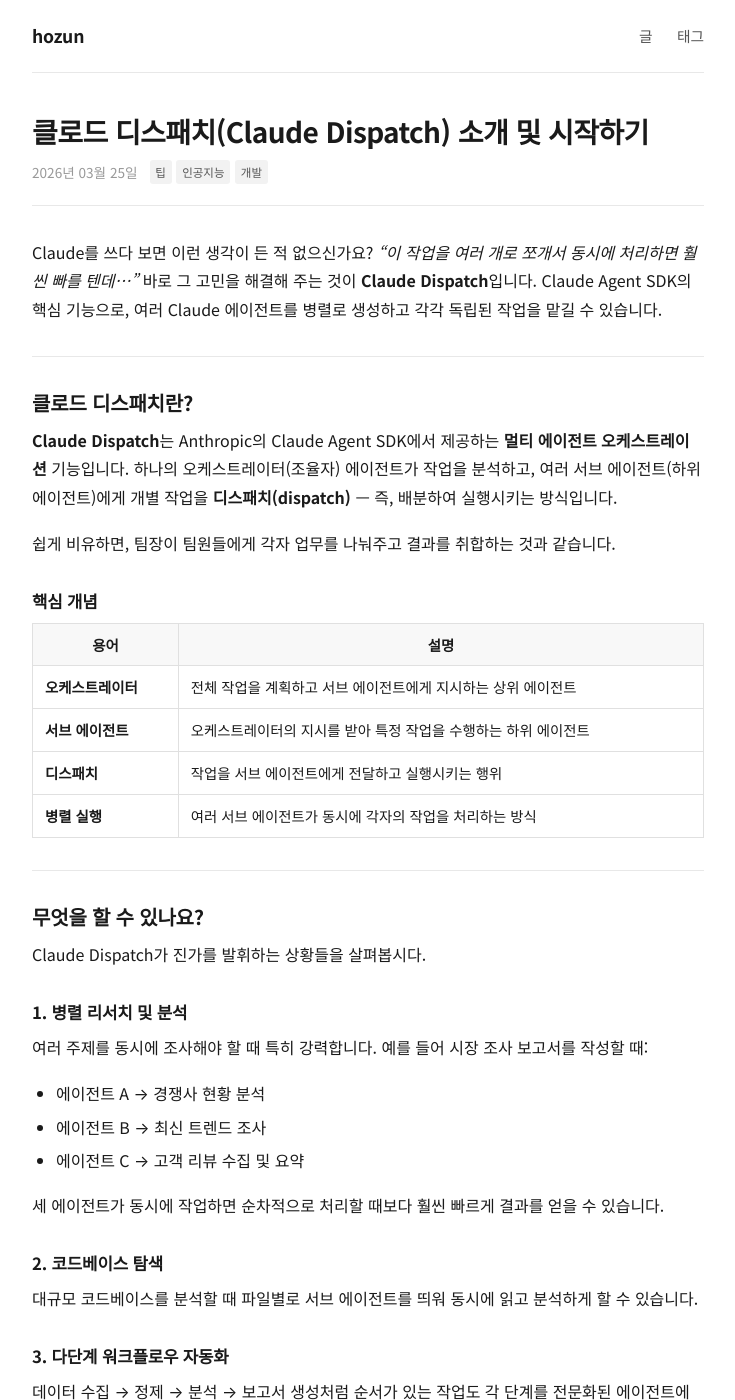
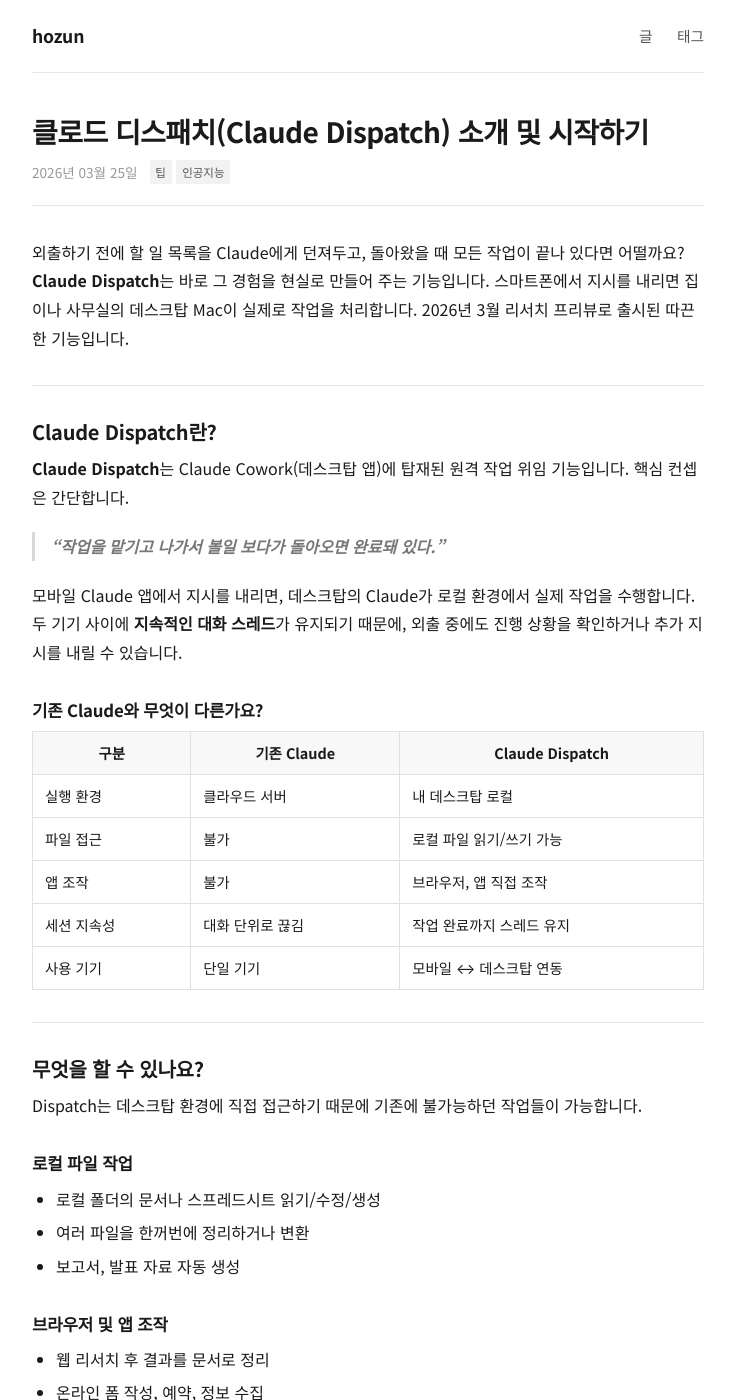
Before and after one commit to hozun/hozun.github.io, a Jekyll site: the page built from _posts/2026-03-25-claude-dispatch-intro.md, in a window 1280 px wide and 1400 px high. Shown: the whole window, without its empty margins (272-1007 px from the left). Built offline with Jekyll 4.4.1, drawn with Linux system fonts in a browser that asks for light colours; some of the changed text lies outside the part shown.

Commit message:
fix: rewrite Claude Dispatch post with correct information
기존 Python 멀티에이전트 SDK 내용을 실제 Claude Dispatch
(Cowork 모바일↔데스크탑 원격 작업 위임 기능)로 완전히 재작성.
태그도 팁, 인공지능으로 업데이트.

Co-Authored-By: Claude Sonnet 4.6 <noreply@anthropic.com>

````diff
--- a/_posts/2026-03-25-claude-dispatch-intro.md
+++ b/_posts/2026-03-25-claude-dispatch-intro.md
@@ -2,306 +2,123 @@
 layout: post
 title: "클로드 디스패치(Claude Dispatch) 소개 및 시작하기"
 date: 2026-03-25 17:00:00 +0900
-tags: [팁, 인공지능, 개발]
-description: "여러 Claude 에이전트를 동시에 실행하는 멀티 에이전트 프레임워크, Claude Dispatch의 개념과 실전 튜토리얼"
+tags: [팁, 인공지능]
+description: "폰에서 지시하면 데스크탑이 알아서 처리한다 — Claude Cowork의 신기능 Dispatch 완벽 정리"
 ---
 
-Claude를 쓰다 보면 이런 생각이 든 적 없으신가요? *"이 작업을 여러 개로 쪼개서 동시에 처리하면 훨씬 빠를 텐데..."* 바로 그 고민을 해결해 주는 것이 **Claude Dispatch**입니다. Claude Agent SDK의 핵심 기능으로, 여러 Claude 에이전트를 병렬로 생성하고 각각 독립된 작업을 맡길 수 있습니다.
+외출하기 전에 할 일 목록을 Claude에게 던져두고, 돌아왔을 때 모든 작업이 끝나 있다면 어떨까요? **Claude Dispatch**는 바로 그 경험을 현실로 만들어 주는 기능입니다. 스마트폰에서 지시를 내리면 집이나 사무실의 데스크탑 Mac이 실제로 작업을 처리합니다. 2026년 3월 리서치 프리뷰로 출시된 따끈한 기능입니다.
 
 ---
 
-## 클로드 디스패치란?
+## Claude Dispatch란?
 
-**Claude Dispatch**는 Anthropic의 Claude Agent SDK에서 제공하는 **멀티 에이전트 오케스트레이션** 기능입니다. 하나의 오케스트레이터(조율자) 에이전트가 작업을 분석하고, 여러 서브 에이전트(하위 에이전트)에게 개별 작업을 **디스패치(dispatch)** — 즉, 배분하여 실행시키는 방식입니다.
+**Claude Dispatch**는 Claude Cowork(데스크탑 앱)에 탑재된 원격 작업 위임 기능입니다. 핵심 컨셉은 간단합니다.
 
-쉽게 비유하면, 팀장이 팀원들에게 각자 업무를 나눠주고 결과를 취합하는 것과 같습니다.
+> **"작업을 맡기고 나가서 볼일 보다가 돌아오면 완료돼 있다."**
 
-### 핵심 개념
+모바일 Claude 앱에서 지시를 내리면, 데스크탑의 Claude가 로컬 환경에서 실제 작업을 수행합니다. 두 기기 사이에 **지속적인 대화 스레드**가 유지되기 때문에, 외출 중에도 진행 상황을 확인하거나 추가 지시를 내릴 수 있습니다.
 
-| 용어 | 설명 |
-|------|------|
-| **오케스트레이터** | 전체 작업을 계획하고 서브 에이전트에게 지시하는 상위 에이전트 |
-| **서브 에이전트** | 오케스트레이터의 지시를 받아 특정 작업을 수행하는 하위 에이전트 |
-| **디스패치** | 작업을 서브 에이전트에게 전달하고 실행시키는 행위 |
-| **병렬 실행** | 여러 서브 에이전트가 동시에 각자의 작업을 처리하는 방식 |
+### 기존 Claude와 무엇이 다른가요?
+
+| 구분 | 기존 Claude | Claude Dispatch |
+|------|------------|-----------------|
+| 실행 환경 | 클라우드 서버 | 내 데스크탑 로컬 |
+| 파일 접근 | 불가 | 로컬 파일 읽기/쓰기 가능 |
+| 앱 조작 | 불가 | 브라우저, 앱 직접 조작 |
+| 세션 지속성 | 대화 단위로 끊김 | 작업 완료까지 스레드 유지 |
+| 사용 기기 | 단일 기기 | 모바일 ↔ 데스크탑 연동 |
 
 ---
 
 ## 무엇을 할 수 있나요?
 
-Claude Dispatch가 진가를 발휘하는 상황들을 살펴봅시다.
+Dispatch는 데스크탑 환경에 직접 접근하기 때문에 기존에 불가능하던 작업들이 가능합니다.
 
-### 1. 병렬 리서치 및 분석
+### 로컬 파일 작업
 
-여러 주제를 동시에 조사해야 할 때 특히 강력합니다. 예를 들어 시장 조사 보고서를 작성할 때:
+- 로컬 폴더의 문서나 스프레드시트 읽기/수정/생성
+- 여러 파일을 한꺼번에 정리하거나 변환
+- 보고서, 발표 자료 자동 생성
 
-- 에이전트 A → 경쟁사 현황 분석
-- 에이전트 B → 최신 트렌드 조사
-- 에이전트 C → 고객 리뷰 수집 및 요약
+### 브라우저 및 앱 조작
 
-세 에이전트가 동시에 작업하면 순차적으로 처리할 때보다 훨씬 빠르게 결과를 얻을 수 있습니다.
+- 웹 리서치 후 결과를 문서로 정리
+- 온라인 폼 작성, 예약, 정보 수집
+- 데스크탑 앱을 직접 실행하여 작업 처리
 
-### 2. 코드베이스 탐색
+### 커넥터 연동
 
-대규모 코드베이스를 분석할 때 파일별로 서브 에이전트를 띄워 동시에 읽고 분석하게 할 수 있습니다.
+Slack, Gmail, Google Drive 등 외부 서비스와 연동하면 활용 범위가 훨씬 넓어집니다.
 
-### 3. 다단계 워크플로우 자동화
+- Slack 메시지 요약 및 답장 초안 작성
+- Gmail 받은편지함 정리 및 중요 메일 분류
+- Google Drive 파일 검색 및 편집
 
-데이터 수집 → 정제 → 분석 → 보고서 생성처럼 순서가 있는 작업도 각 단계를 전문화된 에이전트에게 맡길 수 있습니다.
+### 메모리 기능
 
-### 4. 특화된 에이전트 구성
-
-작업 유형에 따라 각기 다른 역할의 에이전트를 구성할 수 있습니다.
-
-- **검색 전문 에이전트**: 웹 검색 및 정보 수집
-- **코드 전문 에이전트**: 코드 작성 및 리뷰
-- **요약 전문 에이전트**: 긴 문서 요약
+이전 작업의 문맥을 기억하기 때문에 "지난번에 만들었던 보고서 양식 그대로 써줘" 같은 자연스러운 지시도 이해합니다.
 
 ---
 
-## 시작하기 튜토리얼
+## 시작하기 전 확인사항
 
-### 사전 준비
+> **⚠️ 주의:** Dispatch는 현재 리서치 프리뷰 단계입니다. 일부 기능은 변경되거나 제한될 수 있습니다.
 
-Python 환경과 Anthropic SDK가 필요합니다.
+### 필요한 것들
 
-```bash
-pip install anthropic
-```
+| 항목 | 조건 |
+|------|------|
+| **Claude Desktop** | 최신 버전 (macOS 지원, Windows 지원 예정) |
+| **Claude 모바일 앱** | iOS 또는 Android 최신 버전 |
+| **플랜** | Pro 또는 Max (무료 플랜 미지원) |
+| **데스크탑 상태** | 작업 중 활성 상태 유지 (절전 모드 불가) |
 
-환경 변수에 API 키를 설정합니다.
-
-```bash
-export ANTHROPIC_API_KEY="your-api-key-here"
-```
+데스크탑이 절전 모드에 들어가거나 전원이 꺼지면 작업이 중단되니 주의하세요. 장시간 작업을 맡길 때는 전원 설정을 미리 확인하는 것이 좋습니다.
 
 ---
 
-### 기본 구조 이해하기
+## 설정 방법
 
-Claude Dispatch는 `claude-agent-sdk` 또는 Claude API의 tool use 기능을 기반으로 동작합니다. 오케스트레이터 에이전트가 `Agent` 툴을 호출하면 서브 에이전트가 독립적인 컨텍스트에서 실행됩니다.
+### 1단계: Claude Desktop에서 Cowork 열기
 
-```python
-import anthropic
+Claude Desktop 앱을 실행하고 좌측 사이드바에서 **Cowork**를 선택합니다.
 
-client = anthropic.Anthropic()
-```
+### 2단계: Dispatch 시작
+
+Cowork 화면에서 **Dispatch**를 선택한 뒤 **Get started** 버튼을 클릭합니다.
+
+### 3단계: 권한 설정
+
+두 가지 항목을 활성화해야 합니다.
+
+- **파일 접근 권한**: Claude가 로컬 파일을 읽고 쓸 수 있도록 허용
+- **컴퓨터 활성 상태 유지**: 작업 중 절전 모드 방지 토글
+
+> **📌 팁:** 파일 접근 권한은 특정 폴더만 지정할 수 있습니다. 민감한 파일이 있다면 접근을 허용할 폴더 범위를 신중하게 설정하세요.
+
+### 4단계: 모바일 앱 연결
+
+화면에 표시되는 **QR 코드**를 Claude 모바일 앱으로 스캔합니다. 연결이 완료되면 두 기기 간 Dispatch 세션이 활성화됩니다.
 
 ---
 
-### 예제 1: 단순 서브 에이전트 실행
+## 실제 사용 예시
 
-가장 기본적인 형태입니다. 오케스트레이터가 하나의 서브 에이전트에게 요약 작업을 맡기는 예시입니다.
+설정이 끝나면 이런 식으로 활용할 수 있습니다.
 
-```python
-import anthropic
+**출근 전 지시:**
+> "바탕화면 Reports 폴더에서 이번 주 파일들을 찾아 날짜별로 정리하고, 요약본을 summary.md로 만들어줘."
 
-client = anthropic.Anthropic()
+**점심시간 중 추가 지시:**
+> "아까 만든 summary.md에 오늘 오전 Slack #team-updates 채널 내용도 추가해줘."
 
-def run_subagent(task: str) -> str:
-    """단일 서브 에이전트를 실행하고 결과를 반환합니다."""
-    response = client.messages.create(
-        model="claude-opus-4-6",
-        max_tokens=1024,
-        messages=[
-            {
-                "role": "user",
-                "content": task
-            }
-        ]
-    )
-    return response.content[0].text
-
-# 오케스트레이터가 작업을 분배하는 함수
-def orchestrate(topics: list[str]) -> dict:
-    results = {}
-    for topic in topics:
-        task = f"다음 주제에 대해 3문장으로 간략하게 설명해주세요: {topic}"
-        results[topic] = run_subagent(task)
-    return results
-
-# 실행
-topics = ["인공지능", "블록체인", "양자컴퓨터"]
-results = orchestrate(topics)
-
-for topic, summary in results.items():
-    print(f"\n## {topic}")
-    print(summary)
-```
-
----
-
-### 예제 2: 병렬 실행으로 속도 향상
-
-`concurrent.futures`를 활용하면 여러 에이전트를 동시에 실행할 수 있습니다.
-
-```python
-import anthropic
-from concurrent.futures import ThreadPoolExecutor, as_completed
-
-client = anthropic.Anthropic()
-
-def run_subagent(topic: str) -> tuple[str, str]:
-    """서브 에이전트 실행 (병렬 실행용)"""
-    response = client.messages.create(
-        model="claude-opus-4-6",
-        max_tokens=512,
-        messages=[
-            {
-                "role": "user",
-                "content": f"'{topic}'에 대해 핵심 내용을 불릿 포인트 3개로 정리해주세요."
-            }
-        ]
-    )
-    return topic, response.content[0].text
-
-def parallel_orchestrate(topics: list[str]) -> dict:
-    """여러 서브 에이전트를 병렬로 실행합니다."""
-    results = {}
-
-    # 최대 3개 스레드로 병렬 실행
-    with ThreadPoolExecutor(max_workers=3) as executor:
-        futures = {executor.submit(run_subagent, topic): topic for topic in topics}
-
-        for future in as_completed(futures):
-            topic, result = future.result()
-            results[topic] = result
-            print(f"✅ '{topic}' 완료")
-
-    return results
-
-# 실행
-topics = ["머신러닝", "딥러닝", "강화학습", "자연어처리"]
-results = parallel_orchestrate(topics)
-```
-
-> **📌 성능 팁:** API 요청은 I/O 바운드 작업이므로 `ThreadPoolExecutor`가 효과적입니다. CPU 바운드 작업이라면 `ProcessPoolExecutor`를 고려하세요.
-
----
-
-### 예제 3: 전문화된 에이전트 파이프라인
-
-실제 업무에서 자주 쓰이는 패턴입니다. 각 단계를 전문 에이전트가 처리하는 파이프라인을 구성합니다.
-
-```python
-import anthropic
-
-client = anthropic.Anthropic()
-
-def collector_agent(topic: str) -> str:
-    """수집 에이전트: 주어진 주제에 대한 정보를 수집합니다."""
-    response = client.messages.create(
-        model="claude-opus-4-6",
-        max_tokens=1024,
-        system="당신은 정보 수집 전문 에이전트입니다. 주어진 주제에 대해 사실 기반의 정보를 나열하세요.",
-        messages=[{"role": "user", "content": f"주제: {topic}\n관련된 주요 사실과 정보를 10가지 나열하세요."}]
-    )
-    return response.content[0].text
-
-def analyzer_agent(raw_data: str) -> str:
-    """분석 에이전트: 수집된 정보를 분석하고 인사이트를 도출합니다."""
-    response = client.messages.create(
-        model="claude-opus-4-6",
-        max_tokens=1024,
-        system="당신은 데이터 분석 전문 에이전트입니다. 제공된 정보에서 핵심 패턴과 인사이트를 찾으세요.",
-        messages=[{"role": "user", "content": f"다음 정보를 분석하세요:\n\n{raw_data}"}]
-    )
-    return response.content[0].text
-
-def writer_agent(analysis: str) -> str:
-    """작성 에이전트: 분석 결과를 바탕으로 보고서를 작성합니다."""
-    response = client.messages.create(
-        model="claude-opus-4-6",
-        max_tokens=2048,
-        system="당신은 전문 보고서 작성 에이전트입니다. 분석 내용을 바탕으로 읽기 쉬운 보고서를 작성하세요.",
-        messages=[{"role": "user", "content": f"다음 분석을 바탕으로 보고서를 작성하세요:\n\n{analysis}"}]
-    )
-    return response.content[0].text
-
-def run_pipeline(topic: str) -> str:
-    """수집 → 분석 → 작성 파이프라인을 실행합니다."""
-    print(f"1️⃣ 수집 에이전트 실행 중...")
-    raw_data = collector_agent(topic)
-
-    print(f"2️⃣ 분석 에이전트 실행 중...")
-    analysis = analyzer_agent(raw_data)
-
-    print(f"3️⃣ 작성 에이전트 실행 중...")
-    report = writer_agent(analysis)
-
-    return report
-
-# 실행
-topic = "2026년 AI 트렌드"
-final_report = run_pipeline(topic)
-print("\n📄 최종 보고서:")
-print(final_report)
-```
-
----
-
-## Claude Code에서의 Dispatch
-
-Claude Code(CLI 도구)를 사용 중이라면, 내장된 **Agent 툴**을 통해 더욱 손쉽게 서브 에이전트를 디스패치할 수 있습니다.
-
-Claude Code는 다음과 같은 특화 에이전트 타입을 제공합니다:
-
-| 에이전트 타입 | 용도 |
-|--------------|------|
-| `general-purpose` | 복잡한 다단계 작업 처리 |
-| `Explore` | 코드베이스 탐색 및 파일 검색 |
-| `Plan` | 구현 계획 설계 |
-
-코드에서 직접 모델을 호출하지 않고도, 자연어 지시로 에이전트를 디스패치할 수 있습니다.
-
-> **⚠️ 주의:** 독립적인 작업은 병렬로 디스패치하고, 이전 결과가 필요한 작업은 순차 실행하세요. 순서가 중요한 작업을 병렬로 실행하면 잘못된 결과가 나올 수 있습니다.
-
----
-
-## 효과적인 활용 팁
-
-### 작업을 잘게 쪼개기
-
-에이전트 하나에 너무 많은 작업을 주면 품질이 떨어집니다. **단일 책임 원칙**을 적용하세요 — 에이전트 하나당 명확한 역할 하나를 부여하세요.
-
-### 명확한 시스템 프롬프트 작성
-
-각 에이전트에게 역할을 명확히 설명하는 `system` 프롬프트를 제공하면 성능이 크게 향상됩니다.
-
-```python
-# ❌ 모호한 지시
-messages=[{"role": "user", "content": "이것을 분석하세요"}]
-
-# ✅ 명확한 역할 부여
-system = "당신은 금융 데이터 분석 전문가입니다. 숫자와 트렌드에 집중하여 객관적인 분석을 제공하세요."
-messages=[{"role": "user", "content": "다음 재무제표를 분석하세요: ..."}]
-```
-
-### 에러 처리 추가
-
-실제 서비스에서는 반드시 에러 처리를 포함하세요.
-
-```python
-def safe_run_subagent(task: str) -> str:
-    try:
-        response = client.messages.create(
-            model="claude-opus-4-6",
-            max_tokens=1024,
-            messages=[{"role": "user", "content": task}]
-        )
-        return response.content[0].text
-    except anthropic.RateLimitError:
-        print("요청 한도 초과. 잠시 후 재시도합니다.")
-        return ""
-    except anthropic.APIError as e:
-        print(f"API 오류: {e}")
-        return ""
-```
+**퇴근 후 확인:**
+> 데스크탑으로 돌아오면 작업 완료. 모바일에서 결과물 미리보기도 가능.
 
 ---
 
 ## 마치며
 
-Claude Dispatch는 단순한 채팅 봇 수준을 넘어, **실제 업무를 자동화하는 AI 워크플로우**를 구성할 수 있게 해줍니다. 처음에는 단순한 순차 실행부터 시작해서, 익숙해지면 병렬 실행과 전문화된 파이프라인으로 확장해 보세요.
+Claude Dispatch는 AI 어시스턴트의 역할을 대화 상대에서 **실제 일을 처리하는 동료**로 한 단계 끌어올린 기능입니다. 아직 리서치 프리뷰 단계라 완성도가 계속 높아지고 있으니, 지금 써보고 피드백을 남기는 것도 좋은 방법입니다.
 
-멀티 에이전트 시스템은 AI 활용의 다음 단계입니다. 지금 바로 시작해 보세요.
+Pro 또는 Max 플랜 사용자라면 지금 바로 Claude Desktop을 업데이트하고 Cowork에서 Dispatch를 활성화해 보세요.
````
